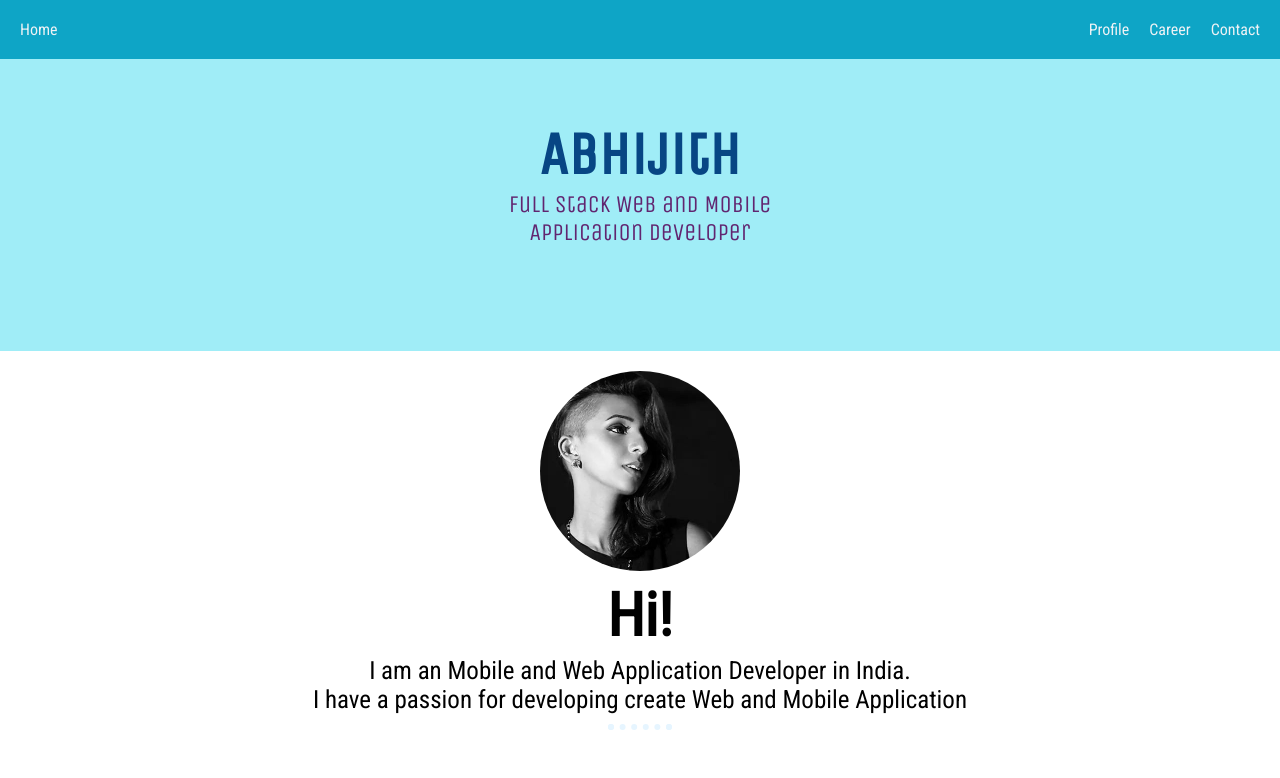
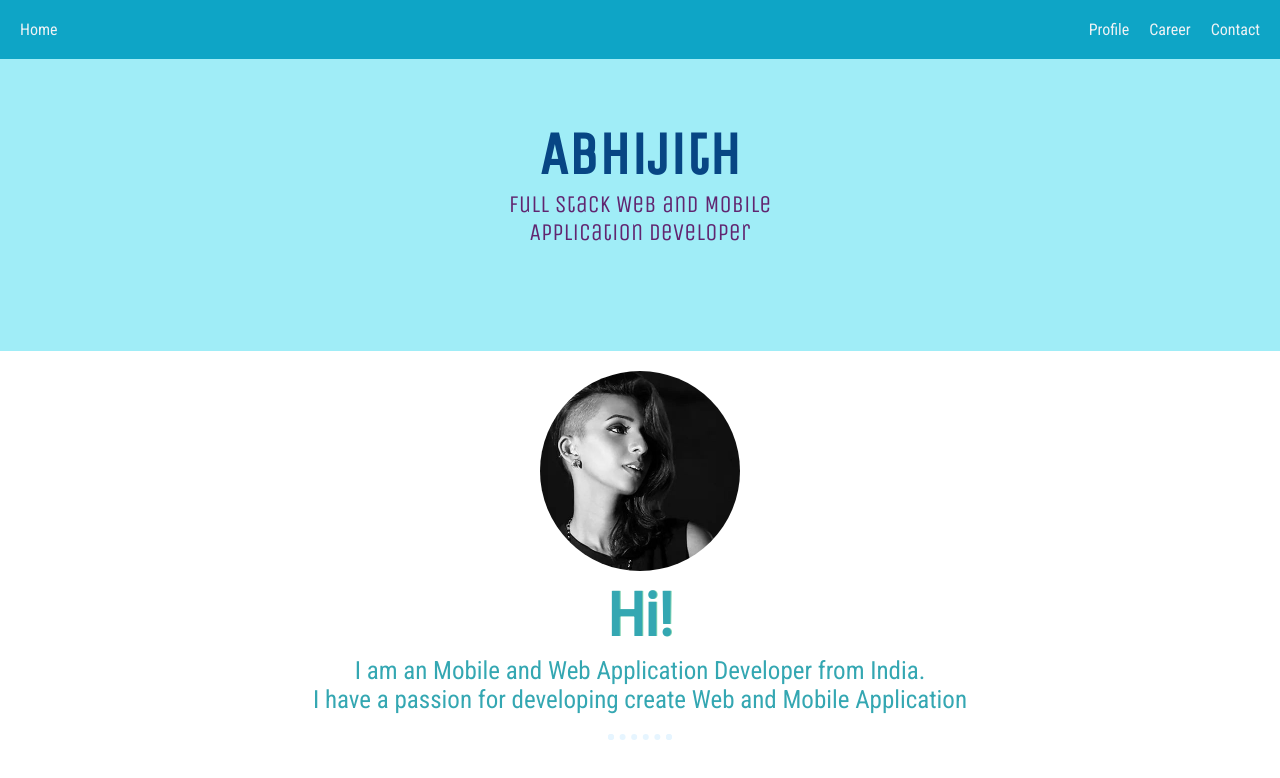
Before and after one commit to abhijithofficial/profile-dev, a plain HTML site: page index.html in a window 1280 px wide. Drawn offline with nearby package versions, Linux system fonts and the light colour scheme.

Commit message:
modified main-profile color

```diff
--- a/css/masters.css
+++ b/css/masters.css
@@ -30,7 +30,7 @@ hr{
  border: dotted #e6f5ff 6px;
  border-bottom: none;
  width: 4%;
- margin: 10px auto;
+ margin: 20px auto;
 
 }
 
@@ -76,13 +76,17 @@ ul{
 .main-profile{
   padding-top: 20px;
   font-family: 'Roboto Condensed', sans-serif;
+  color: #f4f3f3;
 
 }
 .main-profile h1{
+    color: #34a7b2;
+    text-shadow: 1px 0px #7ed3b2;
 
     margin: 5px;
 }
 .main-profile p{
+    color: #34a7b2;
     font-size: 25px;
 }
 
--- a/index.html
+++ b/index.html
@@ -48,11 +48,15 @@
           </div>
           <div class="text">
             <h1>Hi!</h1>
-            <p>I am an Mobile and Web Application Developer in India.<br>I have a passion for developing create Web and Mobile Application</p>
+            <p>I am an Mobile and Web Application Developer from India.<br>I have a passion for developing create Web and Mobile Application</p>
           </div>
 
             <hr>
+          <div class="main-skill">
 
+
+
+          </div>
 
         </div>
 
```
